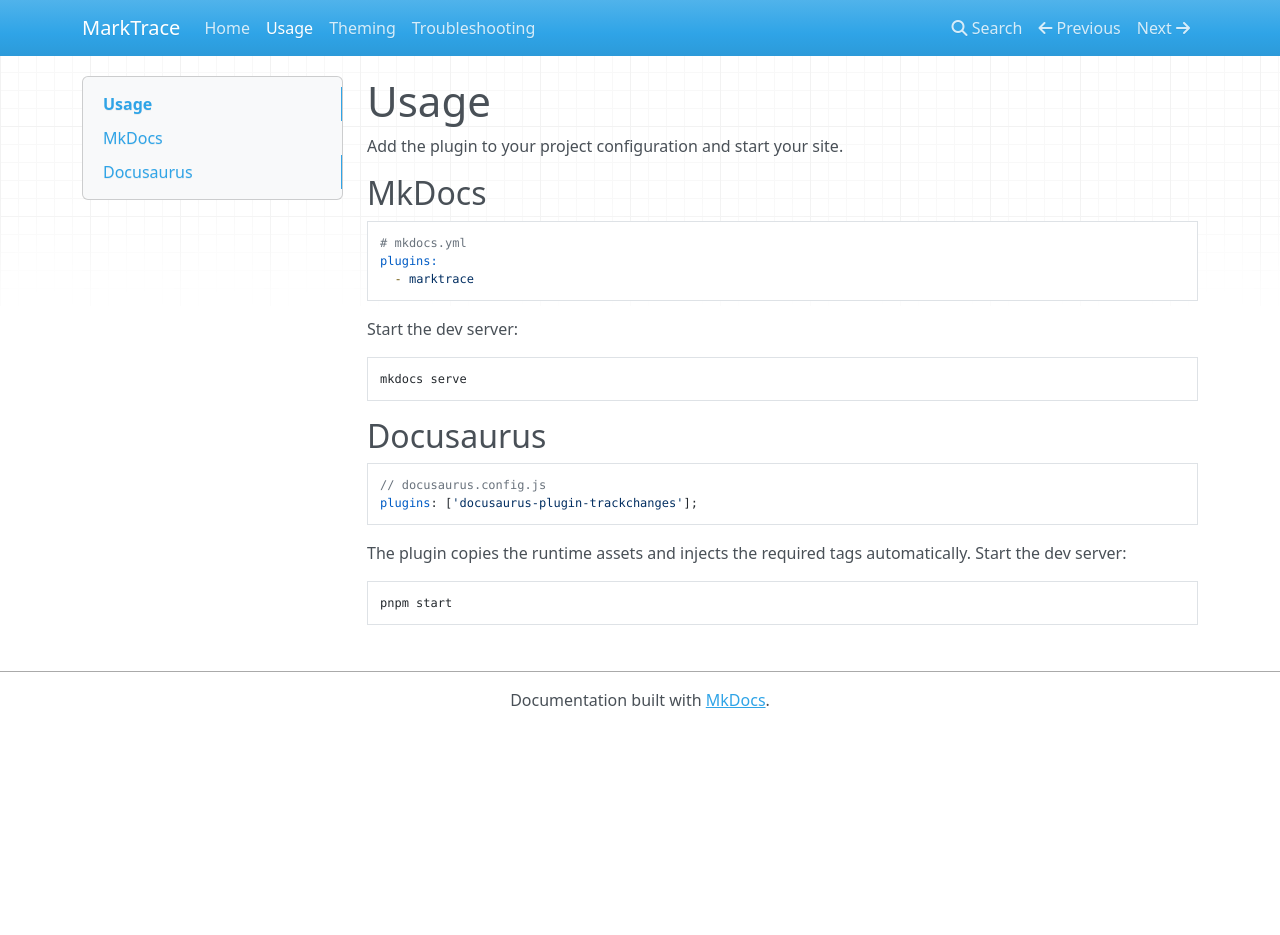
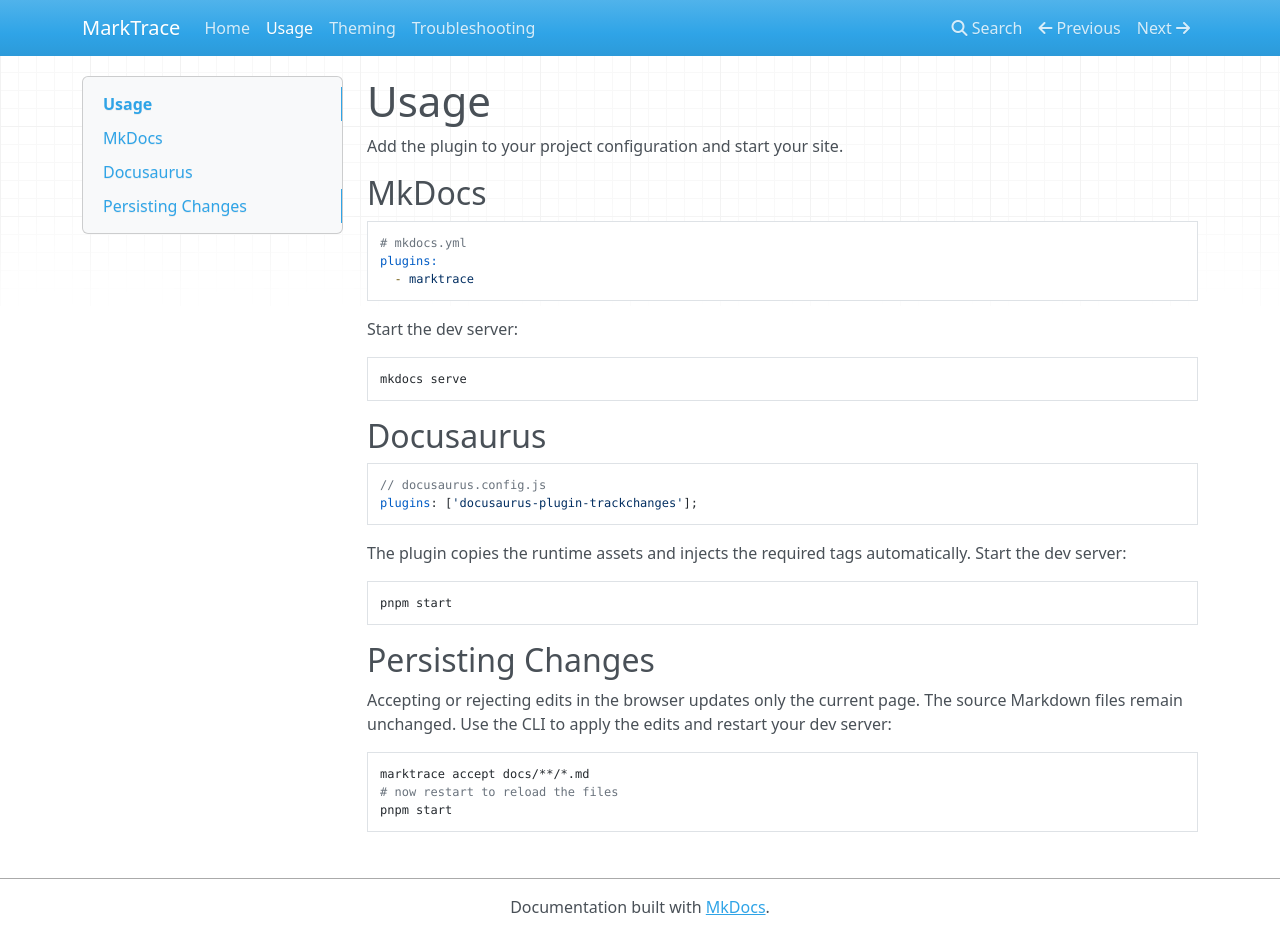
Before and after one commit to eputnam77/MarkReview, an MkDocs documentation site: the page built from docs/usage.md, in a window 1280 px wide and 935 px high. Built offline with MkDocs 1.6.1, drawn with Linux system fonts in a browser that asks for light colours; nearby versions of some CDN libraries.

Commit message:
docs: clarify persistence of browser edits

````diff
--- a/docs/usage.md
+++ b/docs/usage.md
@@ -28,3 +28,15 @@ Start the dev server:
 ```bash
 pnpm start
 ```
+
+## Persisting Changes
+
+Accepting or rejecting edits in the browser updates only the current page.
+The source Markdown files remain unchanged. Use the CLI to apply the edits
+and restart your dev server:
+
+```bash
+marktrace accept docs/**/*.md
+# now restart to reload the files
+pnpm start
+```
````
Also changed, not shown: README.md (+3 -0 lines), docs/troubleshooting.md (+4 -0 lines), packages/docusaurus-plugin-trackchanges/README.md (+2 -0 lines), packages/mkdocs-marktrace/README.md (+2 -0 lines).
